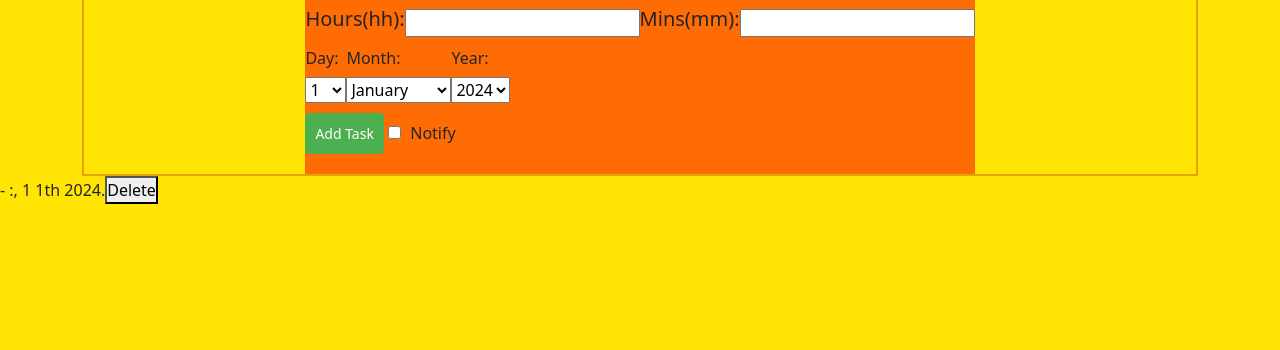
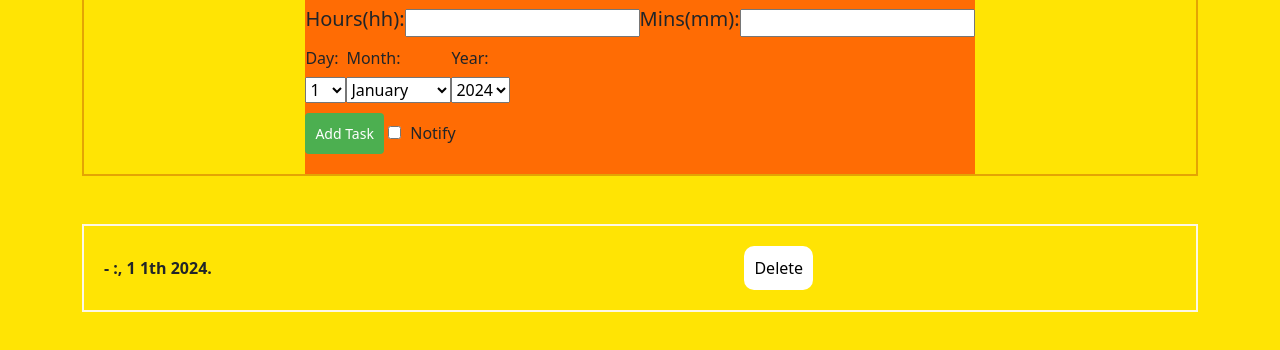
Before and after one commit to MN-987/to-do-list-PWA, a plain HTML site: page index.html in a window 1280 px wide. Both pictures are taken after a click on the button "Add Task". Shown: the part 154-504 px from the top of the page. Drawn offline with nearby package versions, Linux system fonts and the light colour scheme.

Commit message:
fixed some style

```diff
--- a/index.html
+++ b/index.html
@@ -4,12 +4,13 @@
     <meta charset="UTF-8">
     <meta name="viewport" content="width=device-width, initial-scale=1.0">
     <title>to-do list</title>
-    <link rel="stylesheet" href="./style.css">
     <link href="https://cdn.jsdelivr.net/npm/bootstrap@5.3.2/dist/css/bootstrap.min.css" rel="stylesheet" integrity="sha384-T3c6CoIi6uLrA9TneNEoa7RxnatzjcDSCmG1MXxSR1GAsXEV/Dwwykc2MPK8M2HN" crossorigin="anonymous">
+    <link rel="stylesheet" href="https://cdn.jsdelivr.net/npm/bootstrap@5.3.2/dist/css/bootstrap.min.css" integrity="sha384-T3c6CoIi6uLrA9TneNEoa7RxnatzjcDSCmG1MXxSR1GAsXEV/Dwwykc2MPK8M2HN" crossorigin="anonymous">
     <script src="https://cdn.jsdelivr.net/npm/bootstrap@5.3.2/dist/js/bootstrap.bundle.min.js" integrity="sha384-C6RzsynM9kWDrMNeT87bh95OGNyZPhcTNXj1NW7RuBCsyN/o0jlpcV8Qyq46cDfL" crossorigin="anonymous"></script>
     <script src="https://cdn.jsdelivr.net/npm/idb@8/build/umd.js"></script>
     <script src="./js/src.js" defer></script>
     <script src="./js/main.js" ></script>
+    <link rel="stylesheet" href="./style.css">
 </head>
 <body style="background-color: #ffe404">
     <div class="container ">
@@ -149,8 +150,8 @@
 
     </div>
 
-    <div id="to-do-table">
-
-    </div>
+    <div class="container py-5">
+        <table id="to-do-table" class="table "></table>
+  </div>
 </body>
 </html>
--- a/style.css
+++ b/style.css
@@ -84,3 +84,24 @@
 #notificationButton:hover {
     background-color: #45a049; /* Darker green color on hover */
 }
+
+
+.table{
+    border: 2px solid #FDF7E4;
+}
+tr{
+    border-bottom:2px solid #FDF7E4 !important;
+}
+td{
+    padding: 20px;
+    font-size: 16px;
+    font-weight: 600;
+}
+.table button{
+    border-radius: 10px;
+    border: none;
+    padding: 10px;
+}
+button:hover{
+background-color: rgba(255, 0, 0, 0.452) !important;
+}
```
